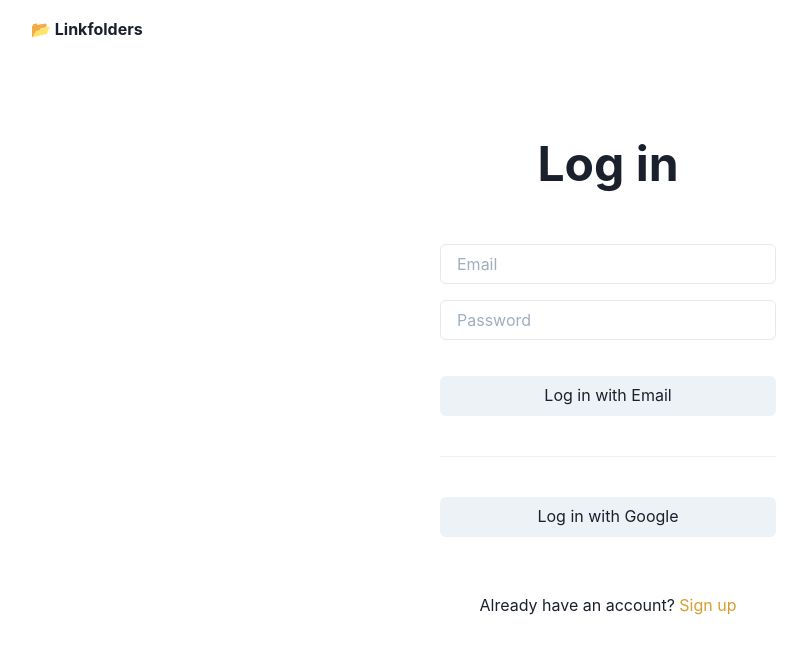
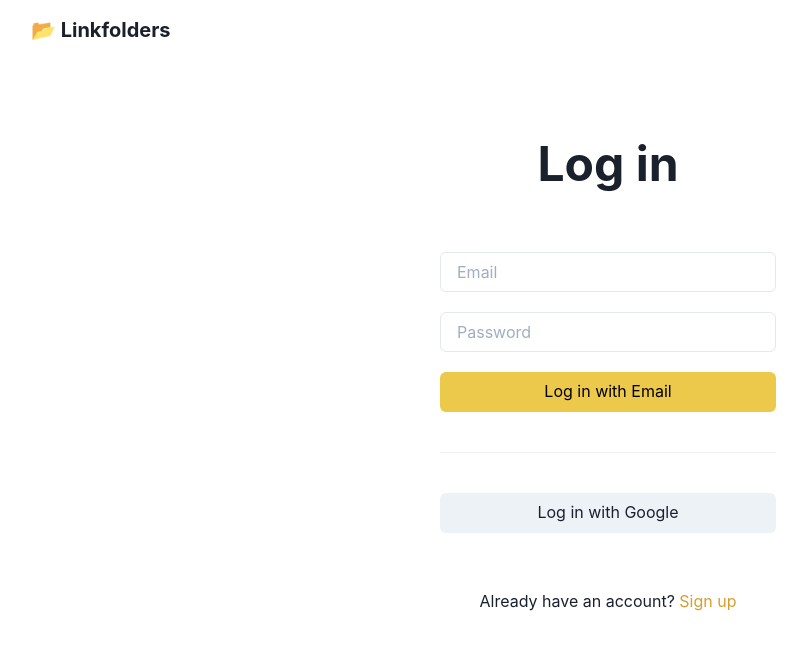
Before and after one commit to bariabbassi/linkfolders, a Next.js app: page /login in a window 1280 px wide. Shown: the top 654 px of the page, without its empty margins (32-839 px from the left). Built offline with nearby package versions, Linux system fonts and the light colour scheme; no server answers; a web font is replaced by a local one.

Commit message:
fix login, button color, title size

```diff
--- a/components/Signup/SignupWithEmail.js
+++ b/components/Signup/SignupWithEmail.js
@@ -5,14 +5,12 @@ import {
   FormErrorMessage,
   Input
 } from '@chakra-ui/react';
-import { useRouter } from 'next/router';
 import { useForm } from 'react-hook-form';
 
 import { useAuth } from '@/lib/auth';
 import SignupUsername from '@/components/Signup/SignupUsername';
 
 const SignupWithEmail = ({ usernameQuery }) => {
-  const router = useRouter();
   const auth = useAuth();
   const { handleSubmit, register, errors } = useForm({ mode: 'onTouched' });
 
@@ -61,7 +59,9 @@ const SignupWithEmail = ({ usernameQuery }) => {
           <FormErrorMessage>{errors.password.message}</FormErrorMessage>
         )}
       </FormControl>
-      <Button type="submit">Sign up with Email</Button>
+      <Button colorScheme="yellow" type="submit">
+        Sign up with Email
+      </Button>
     </Stack>
   );
 };
--- a/components/TitleShell.js
+++ b/components/TitleShell.js
@@ -29,8 +29,8 @@ const TitleShell = ({ children }) => {
           h="60px"
         >
           <NextLink href="/" passHref>
-            <Button as="a" variant="ghost" mr={3}>
-              <Heading as="h2" size="sm">
+            <Button as="a" variant="ghost">
+              <Heading as="h2" size="md">
                 📂 Linkfolders
               </Heading>
             </Button>
--- a/pages/login.js
+++ b/pages/login.js
@@ -1,10 +1,11 @@
 import NextLink from 'next/link';
 import {
-  Box,
+  Stack,
   Flex,
   Heading,
   Button,
   FormControl,
+  FormErrorMessage,
   Input,
   Divider,
   Text,
@@ -17,9 +18,9 @@ import { useAuth } from '@/lib/auth';
 
 const Login = () => {
   const auth = useAuth();
-  const { handleSubmit, register } = useForm();
+  const { handleSubmit, register, errors } = useForm();
 
-  const onLogin = (values) => {
+  const onSubmit = (values) => {
     auth.loginWithEmail(values.email, values.password);
   };
 
@@ -28,33 +29,47 @@ const Login = () => {
       <Heading as="h1" size="2xl">
         Log in
       </Heading>
-      <Flex
-        mt={14}
-        w="100%"
-        direction="column"
-        as="form"
-        onSubmit={handleSubmit(onLogin)}
-      >
-        <FormControl mb={4}>
+      <Flex mt={16} w="100%" direction="column">
+        <Stack spacing={5} as="form" onSubmit={handleSubmit(onSubmit)}>
+          <FormControl isInvalid={errors.email}>
             <Input
               type="email"
               name="email"
               placeholder="Email"
-            ref={register({ required: true })}
+              ref={register({
+                required: 'Email is required',
+                pattern: {
+                  value: /^[A-Z0-9._%+-]+@[A-Z0-9.-]+\.[A-Z]{2,}$/i,
+                  message: 'Invalid email address'
+                }
+              })}
             />
+            {errors.email && (
+              <FormErrorMessage>{errors.email.message}</FormErrorMessage>
+            )}
           </FormControl>
-        <FormControl mb={4}>
+          <FormControl isInvalid={errors.password}>
             <Input
               type="password"
               name="password"
               placeholder="Password"
-            ref={register({ required: true })}
+              ref={register({
+                required: 'Password is required',
+                minLength: {
+                  value: 5,
+                  message: 'Password must be at least 5 characters long'
+                }
+              })}
             />
+            {errors.password && (
+              <FormErrorMessage>{errors.password.message}</FormErrorMessage>
+            )}
           </FormControl>
-
-        <Button w="100%" mt={5} type="submit">
+          <Button colorScheme="yellow" type="submit">
             Log in with Email
           </Button>
+        </Stack>
+
         <Divider my={10} />
         <Flex w="100%" direction="column">
           <Button onClick={(e) => auth.loginWithGoogle()}>
```
Also changed, not shown: lib/auth.js. Lines whose indentation alone changed are shown as unchanged.
